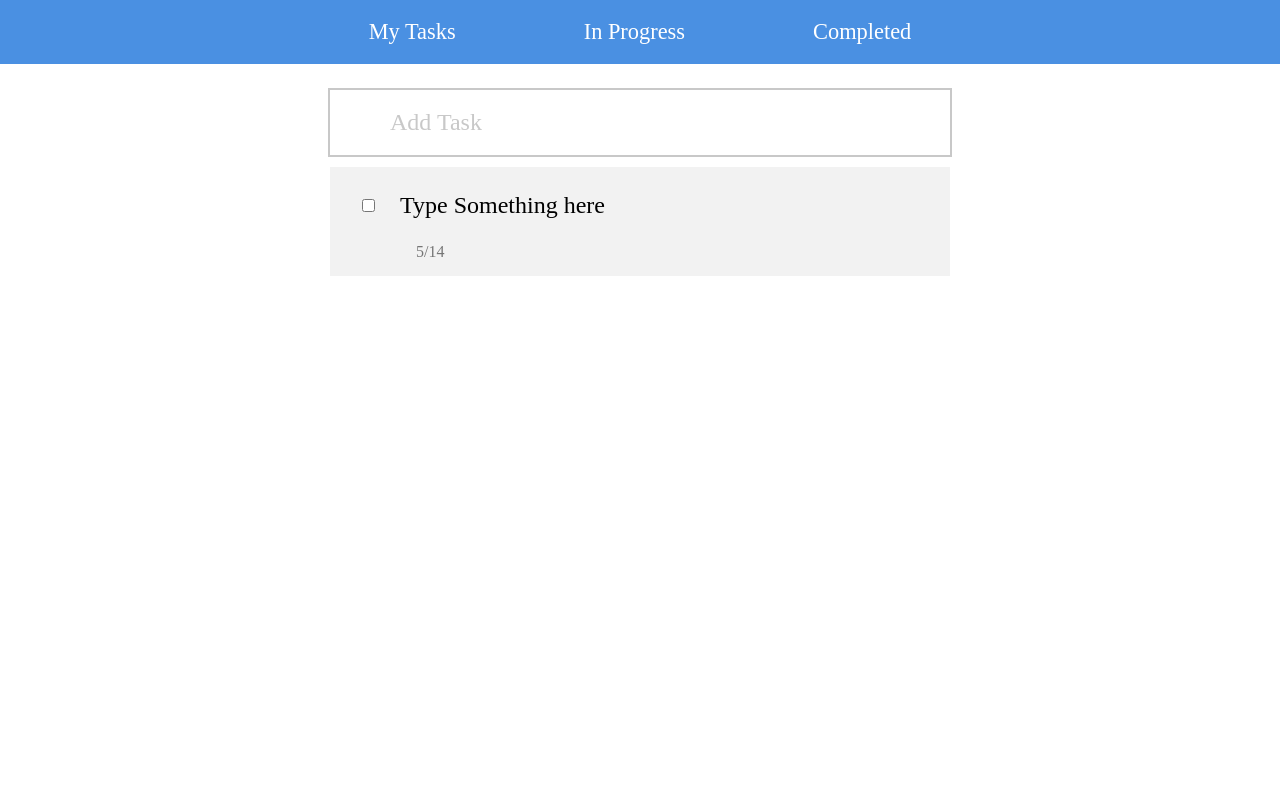
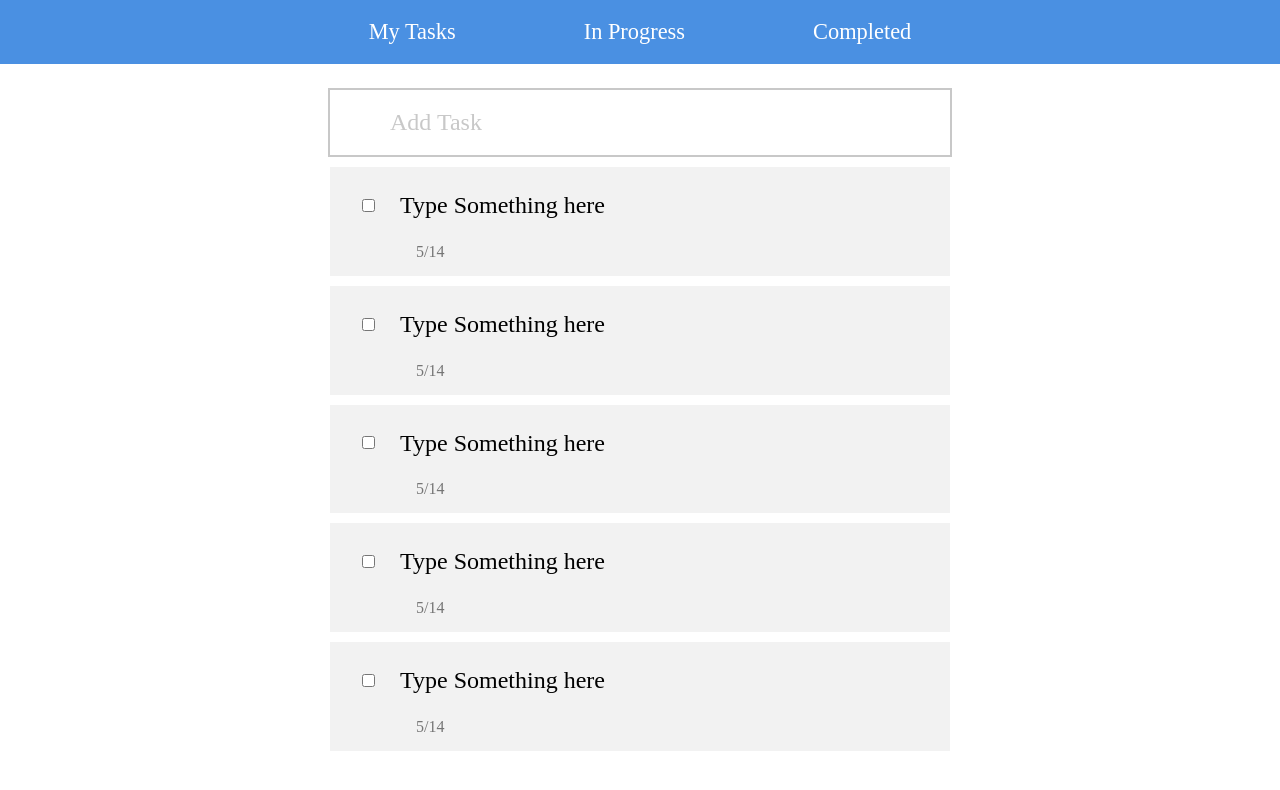
Before and after one commit to curt6815463/TimeHouseWeek1, a React (Create React App) app: page / in a window 1280 px wide. Shown: the top 790 px of the page. Built offline with nearby package versions, Linux system fonts and the light colour scheme.

Commit message:
i forgot

```diff
--- a/src/pages/AddBlock/index.js
+++ b/src/pages/AddBlock/index.js
@@ -6,7 +6,7 @@ class AddBlock extends Component {
     return (
       <div className="addBlock">
         <div className="plusIcon">
-          <i class="fas fa-plus"></i>
+          <i className="fas fa-plus"></i>
         </div>
         <div className="addWording">
           Add Task
--- a/src/pages/Content/index.css
+++ b/src/pages/Content/index.css
@@ -3,10 +3,10 @@
   margin: 0 auto;
 }
 .content .eventCard{
-  background-color:  #F2F2F2;
   margin-top: 10px;
 }
 .content .cardContainer{
+  background-color:  #F2F2F2;
   display: flex;
   align-items: center;
   flex-wrap: wrap;
@@ -40,3 +40,6 @@
 .stateBlock .iconPadding{
   padding:0 8px;
 }
+
+
+/* .cardDetailContainer .icon,  */
--- a/src/pages/Content/index.js
+++ b/src/pages/Content/index.js
@@ -2,16 +2,30 @@ import React, { Component } from 'react';
 import './index.css';
 
 class Content extends Component {
+
+  constructor(props){
+    super(props)
+    this.state = {
+      title:"Type Something here",
+      events:[1,2,3,4,5]
+    }
+  }
+
   render() {
     return (
       <div className="content">
         <div className="container">
-          <div className="eventCard">
+          {
+            this.state.events.map((event) => {
+              return(
+                <div key={event} className="eventCard">
                   <div className="cardContainer">
                     <div className="checkBox">
                       <input id="checkBox" type="checkbox"></input>
                     </div>
-              <div className="eventTitle">Type Something here</div>
+                    <div className="eventTitle">
+                      <label htmlFor="checkBox">{this.state.title}</label>
+                    </div>
                     <div className="starIcon">
                       <i className="far fa-star"></i>
                     </div>
@@ -20,18 +34,49 @@ class Content extends Component {
                     </div>
                     <div className="stateBlock">
                       <div className="calendarIcon">
-                  <i class="far fa-calendar-alt iconPadding"></i>
+                        <i className="far fa-calendar-alt iconPadding"></i>
                         5/14
                       </div>
                       <div className="fileIcon">
-                  <i class="far fa-file iconPadding"></i>
+                        <i className="far fa-file iconPadding"></i>
                       </div>
-                <div className="fileIcon">
-                  <i class="far fa-comment-dots iconPadding"></i>
+                      <div className="messageIcon">
+                        <i className="far fa-comment-dots iconPadding"></i>
+                      </div>
+                    </div>
+                  </div>
+                  <div className="cardDetailContainer">
+                    <div className="detail-block">
+                      <div className="icon">
+                        <i className="far fa-calendar-alt"></i>
+                      </div>
+                      <div className="deadline">
+
+                      </div>
+                    </div>
+                    <div className="detail-block file">
+                      <div className="icon">
+                        <i className="far fa-file"></i>
+                      </div>
+                      <div className="file">
+
+                      </div>
+                    </div>
+                    <div className="detail-block comment">
+                      <div className="icon">
+                        <i className="far fa-comment-dots"></i>
+                      </div>
+                      <div className="comment">
+
                       </div>
                     </div>
                   </div>
                 </div>
+
+              )
+            })
+          }
+
         </div>
       </div>
     )
```
Lines whose indentation alone changed are shown as unchanged.
